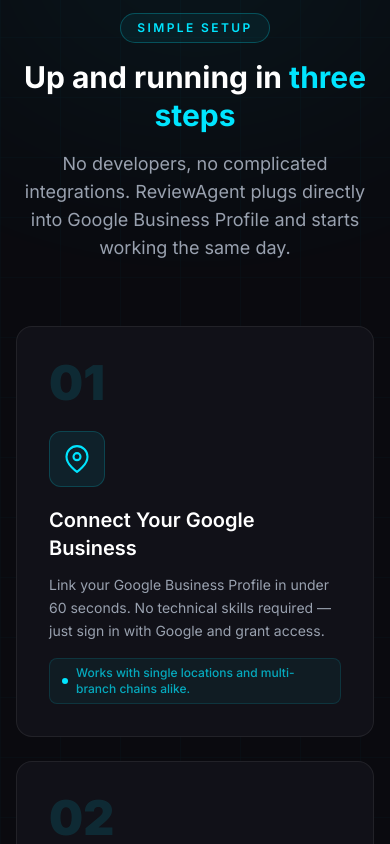
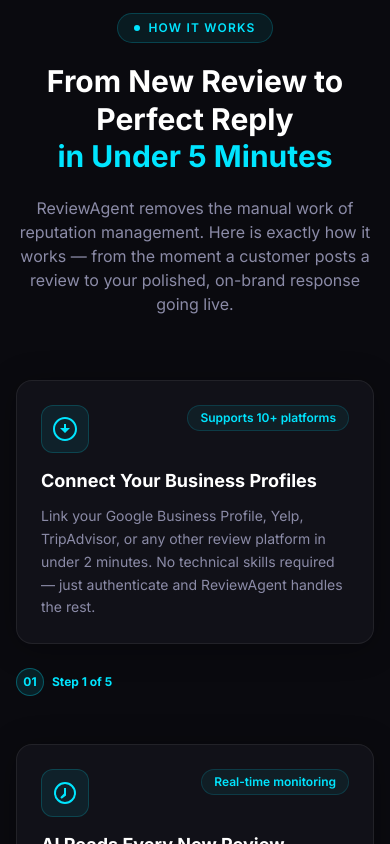
Before and after one commit to chshipkovai-dev/new, a Next.js app: page / in a window 390 px wide. Shown: the part 7080-7924 px from the top of the page. Built offline with nearby package versions, Linux system fonts and the light colour scheme.

Commit message:
feat: add HowItWorks section with 5-step timeline, alternating layout, and stats banner

```diff
--- a/components/sections/HowItWorks.tsx
+++ b/components/sections/HowItWorks.tsx
@@ -1,248 +1,264 @@
-'use client';
+import React from 'react';
 
-import { useRef } from 'react';
-import { motion, useInView } from 'framer-motion';
-
-interface Step {
-  number: string;
-  icon: React.ReactNode;
-  title: string;
-  description: string;
-  detail: string;
-}
-
-const steps: Step[] = [
+const steps = [
   {
     number: '01',
+    title: 'Connect Your Business Profiles',
+    description:
+      'Link your Google Business Profile, Yelp, TripAdvisor, or any other review platform in under 2 minutes. No technical skills required — just authenticate and ReviewAgent handles the rest.',
     icon: (
-      <svg width="28" height="28" viewBox="0 0 24 24" fill="none" stroke="currentColor" strokeWidth="1.8" strokeLinecap="round" strokeLinejoin="round">
-        <path d="M21 10c0 7-9 13-9 13s-9-6-9-13a9 9 0 0 1 18 0z" />
-        <circle cx="12" cy="10" r="3" />
+      <svg width="28" height="28" viewBox="0 0 28 28" fill="none" xmlns="http://www.w3.org/2000/svg">
+        <path d="M14 2C7.373 2 2 7.373 2 14s5.373 12 12 12 12-5.373 12-12S20.627 2 14 2zm0 2c5.523 0 10 4.477 10 10S19.523 24 14 24 4 19.523 4 14 8.477 4 14 4zm-1 5v4H9l5 5 5-5h-4V9h-2z" fill="#00e5ff"/>
       </svg>
     ),
-    title: 'Connect Your Google Business',
-    description: 'Link your Google Business Profile in under 60 seconds. No technical skills required — just sign in with Google and grant access.',
-    detail: 'Works with single locations and multi-branch chains alike.',
+    highlight: 'Supports 10+ platforms',
   },
   {
     number: '02',
+    title: 'AI Reads Every New Review',
+    description:
+      'Our AI engine monitors your connected profiles 24/7. The moment a new review appears — positive, neutral, or negative — ReviewAgent analyses the sentiment, tone, and key topics mentioned by the customer.',
     icon: (
-      <svg width="28" height="28" viewBox="0 0 24 24" fill="none" stroke="currentColor" strokeWidth="1.8" strokeLinecap="round" strokeLinejoin="round">
-        <rect x="3" y="3" width="18" height="18" rx="2" />
-        <path d="M3 9h18" />
-        <path d="M9 21V9" />
+      <svg width="28" height="28" viewBox="0 0 28 28" fill="none" xmlns="http://www.w3.org/2000/svg">
+        <path d="M14 3a11 11 0 100 22A11 11 0 0014 3zm0 2a9 9 0 110 18A9 9 0 0114 5zm-1 4v5.586l-3.707 3.707 1.414 1.414L15 16.414V9h-2z" fill="#00e5ff"/>
       </svg>
     ),
-    title: 'Set Your Response Style',
-    description: 'Choose your tone — friendly, professional, or brand-specific. Upload a few sentences about your business and our AI learns your voice.',
-    detail: 'Supports English, German, French, Spanish, Italian and more.',
+    highlight: 'Real-time monitoring',
   },
   {
     number: '03',
+    title: 'Personalised Reply Is Generated',
+    description:
+      'ReviewAgent crafts a unique, human-sounding response tailored to each review. It matches your brand voice, addresses the specific feedback, and — for negative reviews — includes a professional de-escalation strategy to protect your reputation.',
     icon: (
-      <svg width="28" height="28" viewBox="0 0 24 24" fill="none" stroke="currentColor" strokeWidth="1.8" strokeLinecap="round" strokeLinejoin="round">
-        <path d="M22 11.08V12a10 10 0 1 1-5.93-9.14" />
-        <polyline points="22 4 12 14.01 9 11.01" />
+      <svg width="28" height="28" viewBox="0 0 28 28" fill="none" xmlns="http://www.w3.org/2000/svg">
+        <path d="M5 4a2 2 0 00-2 2v12a2 2 0 002 2h2v3l4-3h12a2 2 0 002-2V6a2 2 0 00-2-2H5zm0 2h18v12H12.5L9 20.5V18H5V6zm3 3v2h12V9H8zm0 4v2h8v-2H8z" fill="#00e5ff"/>
       </svg>
     ),
-    title: 'Auto-Reply Runs 24 / 7',
-    description: 'ReviewAgent monitors every new review and posts a personalised, context-aware reply within minutes — whether it is 3 pm or 3 am.',
-    detail: 'You stay in control: approve before posting or let it run fully automatic.',
+    highlight: 'Matches your brand voice',
+  },
+  {
+    number: '04',
+    title: 'You Approve or Auto-Publish',
+    description:
+      'On the Free and Pro plans you review each AI-generated reply before it goes live. On the Business plan, enable full autopilot mode — responses are published automatically within minutes, so your customers always feel heard even while you sleep.',
+    icon: (
+      <svg width="28" height="28" viewBox="0 0 28 28" fill="none" xmlns="http://www.w3.org/2000/svg">
+        <path d="M14 3C7.925 3 3 7.925 3 14s4.925 11 11 11 11-4.925 11-11S20.075 3 14 3zm0 2c4.971 0 9 4.029 9 9s-4.029 9-9 9-9-4.029-9-9 4.029-9 9-9zm4.293 5.293l-5.543 5.543-2.543-2.543-1.414 1.414 3.957 3.957 6.957-6.957-1.414-1.414z" fill="#00e5ff"/>
+      </svg>
+    ),
+    highlight: 'Full autopilot on Business',
+  },
+  {
+    number: '05',
+    title: 'Track Results & Improve Over Time',
+    description:
+      'Your dashboard shows response rates, average reply time, sentiment trends, and star-rating evolution across all locations. Use these insights to spot recurring issues, reward your best-performing venues, and prove ROI to stakeholders.',
+    icon: (
+      <svg width="28" height="28" viewBox="0 0 28 28" fill="none" xmlns="http://www.w3.org/2000/svg">
+        <path d="M4 22v-2h2v-6h4v6h2v-10h4v10h2v-14h4v14h2v2H4zm4-2h2v-4H8v4zm6 0h2v-8h-2v8zm6 0h2v-12h-2v12z" fill="#00e5ff"/>
+      </svg>
+    ),
+    highlight: 'Analytics across all locations',
   },
 ];
 
-const containerVariants = {
-  hidden: {},
-  visible: {
-    transition: {
-      staggerChildren: 0.18,
-    },
-  },
-};
-
-const itemVariants = {
-  hidden: { opacity: 0, y: 40 },
-  visible: {
-    opacity: 1,
-    y: 0,
-    transition: { duration: 0.55, ease: [0.25, 0.46, 0.45, 0.94] },
-  },
-};
-
 export default function HowItWorks() {
-  const sectionRef = useRef<HTMLElement>(null);
-  const isInView = useInView(sectionRef, { once: true, margin: '-80px' });
-
   return (
-    <section
-      id="how-it-works"
-      ref={sectionRef}
-      className="relative py-24 md:py-32 overflow-hidden"
-      style={{ backgroundColor: '#0a0a0f' }}
-    >
-      {/* Subtle grid background */}
+    <section id="how-it-works" className="relative py-24 overflow-hidden" style={{ background: '#0a0a0f' }}>
+      {/* Background accent */}
       <div
-        className="pointer-events-none absolute inset-0 opacity-[0.03]"
+        className="absolute top-1/2 left-1/2 -translate-x-1/2 -translate-y-1/2 w-[800px] h-[800px] rounded-full pointer-events-none"
         style={{
-          backgroundImage:
-            'linear-gradient(rgba(0,229,255,0.6) 1px, transparent 1px), linear-gradient(90deg, rgba(0,229,255,0.6) 1px, transparent 1px)',
-          backgroundSize: '60px 60px',
+          background:
+            'radial-gradient(circle, rgba(0,229,255,0.04) 0%, transparent 70%)',
         }}
-      />
-
-      {/* Glow blob */}
-      <div
-        className="pointer-events-none absolute -top-40 left-1/2 -translate-x-1/2 w-[700px] h-[400px] rounded-full blur-[120px] opacity-10"
-        style={{ background: 'radial-gradient(ellipse, #00e5ff 0%, transparent 70%)' }}
+        aria-hidden="true"
       />
 
       <div className="relative z-10 max-w-6xl mx-auto px-4 sm:px-6 lg:px-8">
-        {/* Heading */}
-        <motion.div
-          initial={{ opacity: 0, y: 30 }}
-          animate={isInView ? { opacity: 1, y: 0 } : {}}
-          transition={{ duration: 0.55, ease: [0.25, 0.46, 0.45, 0.94] }}
-          className="text-center mb-16 md:mb-20"
+        {/* Section header */}
+        <div className="text-center mb-16">
+          <div
+            className="inline-flex items-center gap-2 px-4 py-1.5 rounded-full text-xs font-semibold tracking-widest uppercase mb-5"
+            style={{
+              background: 'rgba(0,229,255,0.08)',
+              border: '1px solid rgba(0,229,255,0.2)',
+              color: '#00e5ff',
+            }}
           >
             <span
-            className="inline-block text-xs font-semibold tracking-[0.2em] uppercase px-4 py-1.5 rounded-full mb-4 border"
+              className="w-1.5 h-1.5 rounded-full"
+              style={{ background: '#00e5ff' }}
+            />
+            How It Works
+          </div>
+          <h2 className="text-3xl sm:text-4xl lg:text-5xl font-bold text-white leading-tight mb-5">
+            From New Review to Perfect Reply
+            <br />
+            <span style={{ color: '#00e5ff' }}>in Under 5 Minutes</span>
+          </h2>
+          <p className="text-base sm:text-lg max-w-2xl mx-auto" style={{ color: '#8b8ba7' }}>
+            ReviewAgent removes the manual work of reputation management. Here is exactly how it works
+            — from the moment a customer posts a review to your polished, on-brand response going live.
+          </p>
+        </div>
+
+        {/* Steps */}
+        <div className="relative">
+          {/* Vertical connector line (desktop) */}
+          <div
+            className="hidden lg:block absolute left-[calc(50%-1px)] top-0 bottom-0 w-px"
             style={{
-              color: '#00e5ff',
-              borderColor: 'rgba(0,229,255,0.25)',
-              backgroundColor: 'rgba(0,229,255,0.06)',
+              background:
+                'linear-gradient(to bottom, transparent, rgba(0,229,255,0.3) 15%, rgba(0,229,255,0.3) 85%, transparent)',
+            }}
+            aria-hidden="true"
+          />
+
+          <div className="flex flex-col gap-12 lg:gap-0">
+            {steps.map((step, index) => {
+              const isEven = index % 2 === 1;
+              return (
+                <div
+                  key={step.number}
+                  className={`relative flex flex-col lg:flex-row lg:items-center gap-6 lg:gap-0 ${
+                    isEven ? 'lg:flex-row-reverse' : ''
+                  }`}
+                >
+                  {/* Content card */}
+                  <div className={`lg:w-5/12 ${isEven ? 'lg:pl-16' : 'lg:pr-16'} ${isEven ? 'lg:ml-auto' : ''}`}>
+                    <div
+                      className="group rounded-2xl p-6 sm:p-8 transition-all duration-300 hover:-translate-y-1"
+                      style={{
+                        background: '#111118',
+                        border: '1px solid rgba(255,255,255,0.07)',
+                        boxShadow: '0 4px 32px rgba(0,0,0,0.3)',
+                      }}
+                      onMouseEnter={(e) => {
+                        (e.currentTarget as HTMLDivElement).style.border =
+                          '1px solid rgba(0,229,255,0.25)';
+                        (e.currentTarget as HTMLDivElement).style.boxShadow =
+                          '0 8px 48px rgba(0,229,255,0.08)';
+                      }}
+                      onMouseLeave={(e) => {
+                        (e.currentTarget as HTMLDivElement).style.border =
+                          '1px solid rgba(255,255,255,0.07)';
+                        (e.currentTarget as HTMLDivElement).style.boxShadow =
+                          '0 4px 32px rgba(0,0,0,0.3)';
                       }}
                     >
-            Simple Setup
-          </span>
-          <h2 className="text-3xl sm:text-4xl md:text-5xl font-bold text-white leading-tight">
-            Up and running in{' '}
-            <span style={{ color: '#00e5ff' }}>three steps</span>
-          </h2>
-          <p className="mt-4 text-lg text-gray-400 max-w-2xl mx-auto">
-            No developers, no complicated integrations. ReviewAgent plugs directly into Google Business Profile and starts working the same day.
-          </p>
-        </motion.div>
-
-        {/* Steps grid */}
-        <motion.div
-          variants={containerVariants}
-          initial="hidden"
-          animate={isInView ? 'visible' : 'hidden'}
-          className="grid grid-cols-1 md:grid-cols-3 gap-6 lg:gap-8"
-        >
-          {steps.map((step, index) => (
-            <motion.div key={step.number} variants={itemVariants}>
+                      {/* Card top row */}
+                      <div className="flex items-start justify-between gap-4 mb-4">
                         <div
-                className="relative h-full rounded-2xl border p-8 flex flex-col group hover:border-cyan-400/40 transition-all duration-300"
+                          className="flex-shrink-0 w-12 h-12 rounded-xl flex items-center justify-center"
                           style={{
-                  backgroundColor: '#111118',
-                  borderColor: 'rgba(255,255,255,0.07)',
-                }}
-              >
-                {/* Hover glow */}
-                <div
-                  className="absolute inset-0 rounded-2xl opacity-0 group-hover:opacity-100 transition-opacity duration-300 pointer-events-none"
-                  style={{
-                    background:
-                      'radial-gradient(ellipse at top left, rgba(0,229,255,0.06) 0%, transparent 60%)',
-                  }}
-                />
-
-                {/* Step number + connector line */}
-                <div className="flex items-center gap-3 mb-6">
-                  <span
-                    className="text-5xl font-black leading-none select-none"
-                    style={{ color: 'rgba(0,229,255,0.12)' }}
-                  >
-                    {step.number}
-                  </span>
-                  {index < steps.length - 1 && (
-                    <div className="hidden md:block absolute -right-4 top-10 w-8 z-20">
-                      <svg width="32" height="12" viewBox="0 0 32 12" fill="none">
-                        <path
-                          d="M0 6h28M22 1l6 5-6 5"
-                          stroke="rgba(0,229,255,0.25)"
-                          strokeWidth="1.5"
-                          strokeLinecap="round"
-                          strokeLinejoin="round"
-                        />
-                      </svg>
-                    </div>
-                  )}
-                </div>
-
-                {/* Icon */}
-                <div
-                  className="w-14 h-14 rounded-xl flex items-center justify-center mb-5 flex-shrink-0"
-                  style={{
-                    backgroundColor: 'rgba(0,229,255,0.08)',
-                    color: '#00e5ff',
+                            background: 'rgba(0,229,255,0.08)',
                             border: '1px solid rgba(0,229,255,0.18)',
                           }}
                         >
                           {step.icon}
                         </div>
+                        <span
+                          className="text-xs font-semibold px-3 py-1 rounded-full"
+                          style={{
+                            background: 'rgba(0,229,255,0.06)',
+                            color: '#00e5ff',
+                            border: '1px solid rgba(0,229,255,0.15)',
+                          }}
+                        >
+                          {step.highlight}
+                        </span>
+                      </div>
 
-                {/* Text */}
-                <h3 className="text-xl font-semibold text-white mb-3 leading-snug">
+                      <h3 className="text-lg sm:text-xl font-bold text-white mb-3 leading-snug">
                         {step.title}
                       </h3>
-                <p className="text-gray-400 text-sm leading-relaxed mb-4 flex-1">
+                      <p className="text-sm sm:text-base leading-relaxed" style={{ color: '#8b8ba7' }}>
                         {step.description}
                       </p>
+                    </div>
+                  </div>
 
-                {/* Detail pill */}
+                  {/* Center node (desktop) */}
+                  <div className="hidden lg:flex lg:w-2/12 items-center justify-center relative z-10">
                     <div
-                  className="inline-flex items-center gap-2 text-xs font-medium px-3 py-1.5 rounded-lg self-start mt-auto"
+                      className="flex items-center justify-center w-14 h-14 rounded-full font-bold text-sm"
                       style={{
-                    backgroundColor: 'rgba(0,229,255,0.05)',
-                    color: 'rgba(0,229,255,0.7)',
-                    border: '1px solid rgba(0,229,255,0.12)',
+                        background: '#0a0a0f',
+                        border: '2px solid rgba(0,229,255,0.5)',
+                        color: '#00e5ff',
+                        boxShadow: '0 0 20px rgba(0,229,255,0.2)',
                       }}
                     >
-                  <span
-                    className="w-1.5 h-1.5 rounded-full flex-shrink-0"
-                    style={{ backgroundColor: '#00e5ff' }}
-                  />
-                  {step.detail}
+                      {step.number}
                     </div>
                   </div>
-            </motion.div>
-          ))}
-        </motion.div>
 
-        {/* Bottom stat bar */}
-        <motion.div
-          initial={{ opacity: 0, y: 24 }}
-          animate={isInView ? { opacity: 1, y: 0 } : {}}
-          transition={{ duration: 0.55, delay: 0.55, ease: [0.25, 0.46, 0.45, 0.94] }}
-          className="mt-14 md:mt-16 grid grid-cols-1 sm:grid-cols-3 divide-y sm:divide-y-0 sm:divide-x rounded-2xl overflow-hidden border"
+                  {/* Spacer for the other side (desktop) */}
+                  <div className="hidden lg:block lg:w-5/12" />
+
+                  {/* Step number pill (mobile only) */}
+                  <div
+                    className="lg:hidden inline-flex items-center gap-2 text-xs font-bold"
+                    style={{ color: '#00e5ff' }}
+                  >
+                    <span
+                      className="w-7 h-7 rounded-full flex items-center justify-center text-xs font-bold"
                       style={{
-            backgroundColor: '#111118',
-            borderColor: 'rgba(255,255,255,0.07)',
-            divideColor: 'rgba(255,255,255,0.07)',
+                        background: 'rgba(0,229,255,0.1)',
+                        border: '1px solid rgba(0,229,255,0.3)',
                       }}
                     >
+                      {step.number}
+                    </span>
+                    Step {index + 1} of {steps.length}
+                  </div>
+                </div>
+              );
+            })}
+          </div>
+        </div>
+
+        {/* Bottom CTA banner */}
+        <div
+          className="mt-20 rounded-2xl p-8 sm:p-10 text-center"
+          style={{
+            background:
+              'linear-gradient(135deg, rgba(0,229,255,0.06) 0%, rgba(0,229,255,0.02) 100%)',
+            border: '1px solid rgba(0,229,255,0.15)',
+          }}
+        >
+          <p className="text-xs font-semibold tracking-widest uppercase mb-3" style={{ color: '#00e5ff' }}>
+            Total setup time
+          </p>
+          <h3 className="text-2xl sm:text-3xl font-bold text-white mb-3">
+            Be Up and Running in{' '}
+            <span style={{ color: '#00e5ff' }}>Less Than 10 Minutes</span>
+          </h3>
+          <p className="text-sm sm:text-base max-w-xl mx-auto" style={{ color: '#8b8ba7' }}>
+            No developer needed. No long onboarding. Connect your profile, set your brand voice once,
+            and ReviewAgent takes over from there — so you can focus on running your business.
+          </p>
+
+          <div className="mt-8 flex flex-wrap items-center justify-center gap-6">
             {[
-            { value: '< 60s', label: 'Average setup time' },
-            { value: '5 min', label: 'First auto-reply posted' },
-            { value: '100%', label: 'Reviews covered — zero missed' },
+              { value: '< 10 min', label: 'Setup time' },
+              { value: '24 / 7', label: 'Review monitoring' },
+              { value: '< 5 min', label: 'Avg. reply time' },
+              { value: '99.9%', label: 'Platform uptime' },
             ].map((stat) => (
-            <div
-              key={stat.label}
-              className="flex flex-col items-center justify-center py-8 px-6 text-center"
-              style={{ borderColor: 'rgba(255,255,255,0.07)' }}
-            >
-              <span
-                className="text-3xl md:text-4xl font-black tracking-tight"
-                style={{ color: '#00e5ff' }}
-              >
+              <div key={stat.label} className="text-center">
+                <div className="text-2xl sm:text-3xl font-bold" style={{ color: '#00e5ff' }}>
                   {stat.value}
-              </span>
-              <span className="mt-1 text-sm text-gray-500">{stat.label}</span>
+                </div>
+                <div className="text-xs mt-1" style={{ color: '#8b8ba7' }}>
+                  {stat.label}
+                </div>
               </div>
             ))}
-        </motion.div>
+          </div>
+        </div>
       </div>
     </section>
   );
```
Lines whose indentation alone changed are shown as unchanged.
